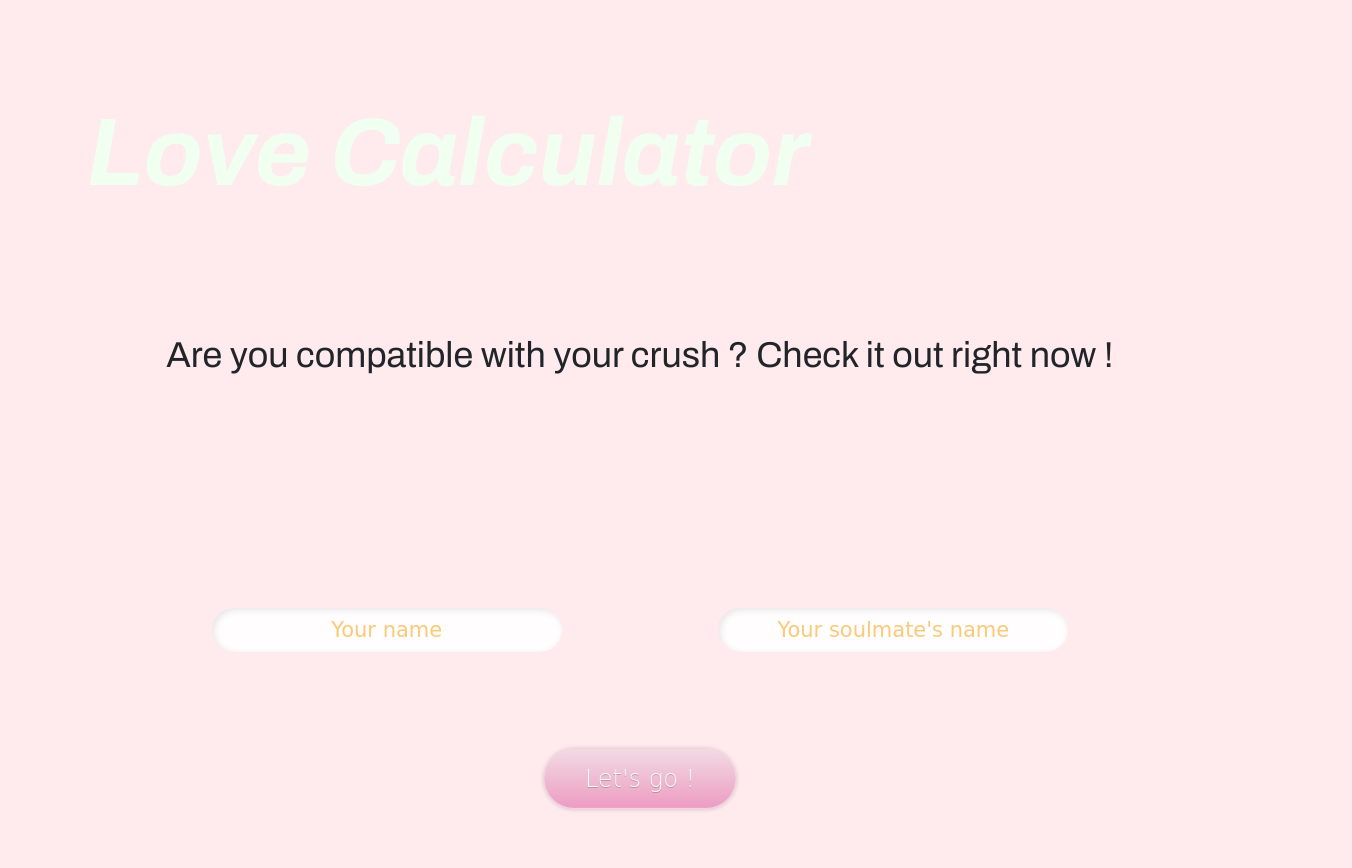
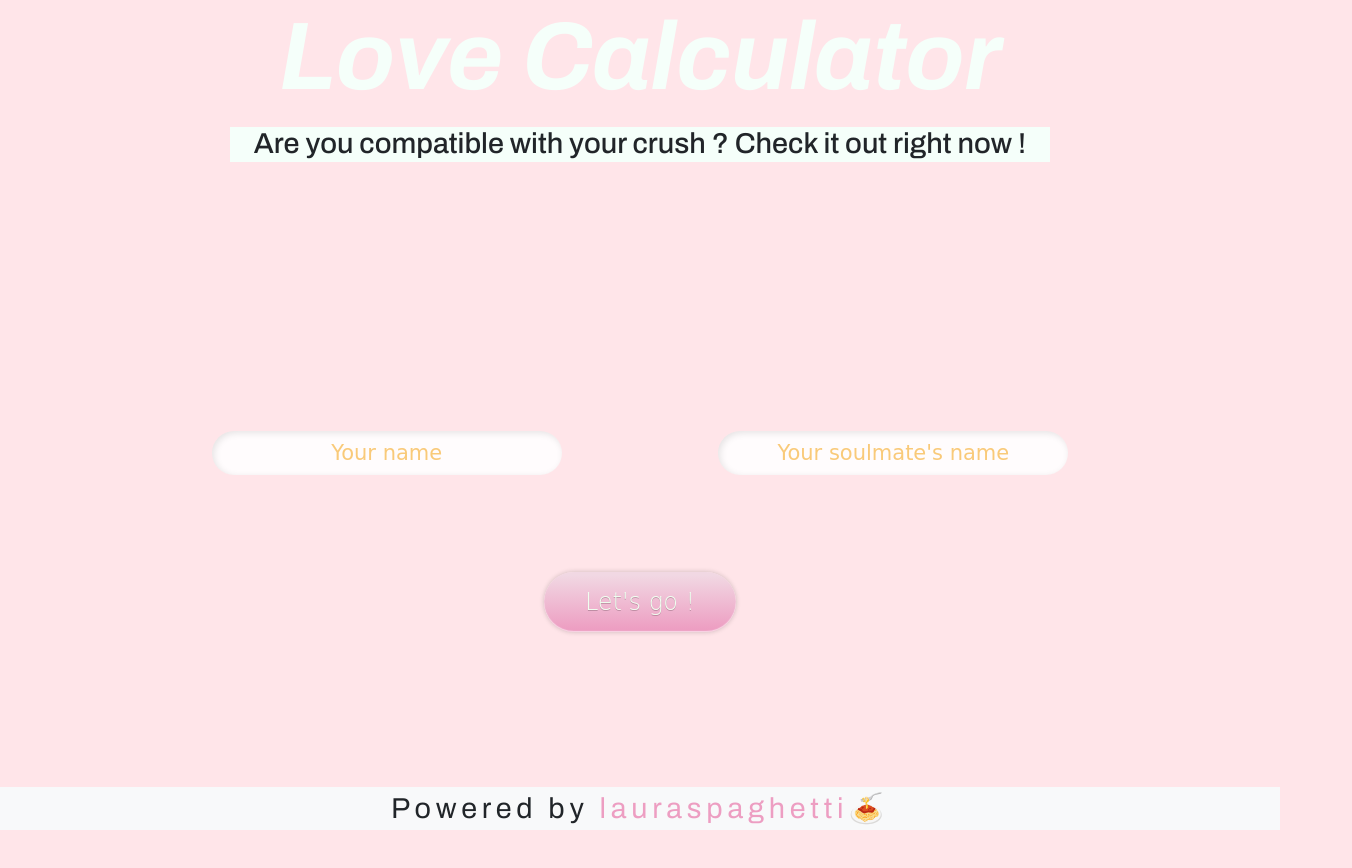
Before and after one commit to lauraspaghetti/love-calculator, a plain HTML site: page index.html in a window 1280 px wide. Shown: the top 868 px of the page, 1352 px wide, since content can reach past the window. After the commit the page ends 830 px from the top, so only its background shows below. Drawn offline with nearby package versions, Linux system fonts and the light colour scheme.

Commit message:
:lipstick::bug: style harmonized & bug fixed
- An unessesary horizontal scrollbar was removed

- Footer & header styles matched & their content is now centered

```diff
--- a/assets/css/love_calculator.css
+++ b/assets/css/love_calculator.css
@@ -7,15 +7,15 @@
     box-sizing                      : border-box;
 }
 
-html, body{
+html, body, p{
     margin                          : 0;
     padding                         : 0;
-    height                          :100%;
+    height                          : 100%;
     font-size                       : 1.5rem;
 }
 
 body{
-    background-color                : #ffc0cb52;
+    background-color                : #ffc0cb69;
 }
 
 img{
@@ -23,13 +23,28 @@ img{
     height                          : auto;
 }
 
+a{
+    text-decoration                 : none;
+    color                           : rgba(237,158,194,1);;
+}
+
+a:hover{
+    text-decoration                 : none;
+    color                           : moccasin;
+}
+
 .container{
     max-width                       : 1200px;
+}
+
+.container-md{
+    max-width                       : 850px;
 }
 
 .hidden{
     display                         : none;
 }
+
 
 
 /********************************************
@@ -38,29 +53,20 @@ img{
 
 /*font-family: 'Archivo', sans-serif;*/
 
-h1
-{
+h1{
     font-family                     : 'Archivo', sans-serif;
     font-size                       : 4rem;
     font-style                      : italic;
     font-weight                     : 700;
-    color                           : honeydew;
+    color                           : mintcream;
 }
 
-p, figcaption
-{
+h3, p, figcaption{
     font-family                     : 'Archivo', sans-serif;
-    font-size                       : 1.5rem;
+    font-size                       : 1.2rem;
 }
 
-
-footer p
-{
-    font-size                       : 2rem;
-}
-
-button
-{
+button{
     font-weight                     : 200;
     font-family                     : cursive, serif;
 }
@@ -69,49 +75,26 @@ button
 ******************* HEADER ******************
 *********************************************/
 
-header
-{
-    /* background                   : url("../img/camelia-1.jpg"); */
-    background-position             : center;
-    width                           : 100%;
-    height                          : 35%;
+header{
+    margin-bottom                   : 2.8rem;
 }
 
-
-header h1
-{
-
-    padding-top                     : 4rem;
-    margin-left                     : 3rem;
+header div:nth-of-type(1){
+    text-align                      : center;
 }
 
+header h3{
+    background-color                : mintcream;
+    font-size                       : 1.2rem;
+}
 
 /********************************************
 ******************* MAIN ********************
 *********************************************/
 
-/**
-** SECTION 1
-**/
+/*** SECTION 1 ***/
 
-#presentation
-{
-    margin-top                      : 2rem;
-    text-align                      : center;
-}
-
-#presentation img
-{
-    width                           : 22%;
-    border-radius                   : 50px 55%;
-    margin-bottom                   : 1.5rem;
-}
-
-/**
-** SECTION 2
-**/
-
-/**Form**/
+/** Form **/
 
 #lovers-form{
     text-align                      : center;
@@ -145,11 +128,9 @@ form div:only-child{
     justify-content                 : space-evenly;
 }
 
-/**
-** SECTION 3
-**/
+/*** SECTION 2 ***/
 
-section:nth-of-type(3){
+section:nth-of-type(2){
     margin-top                      : 30px;
 }
 
@@ -160,8 +141,7 @@ section:nth-of-type(3){
     justify-content                 : center;
 }
 
-#compatibility
-{
+#compatibility{
     margin-bottom                   : 2.5rem;
     margin-right                    : 13px;
     position                        : relative;
@@ -169,6 +149,7 @@ section:nth-of-type(3){
     transform                       : rotate(-45deg);
     color                           : honeydew;
     text-align                      : center;
+    font-size                       : 1.5rem;
 }
 
 .love-btn{
@@ -202,8 +183,7 @@ section:nth-of-type(3){
 
 
 .heart-shape::before,
-.heart-shape::after
-{
+.heart-shape::after{
   position                          : absolute;
   width                             : 4rem;
   height                            : 4rem;
@@ -212,15 +192,13 @@ section:nth-of-type(3){
   background-color                  : rgba(237,158,194, 1);
 }
 
-.heart-shape::before
-{
+.heart-shape::before{
   bottom                            : 0px;
   left                              : -2rem;
   background                        : linear-gradient(85deg, rgba(241,216,227,1) 8%, rgba(237,158,194,1) 35%);
 }
 
-.heart-shape::after
-{
+.heart-shape::after{
   top                               : -2rem;
   right                             : 0px;
   background                        : linear-gradient(170deg, rgba(241,216,227,1) 8%, rgba(237,158,194,1) 35%);
@@ -233,7 +211,8 @@ figure img{
 }
 
 figcaption{
-    font-size: 1rem;
+    font-size                       : 1rem;
+    background-color                : rgba(245, 255, 250, 0.393);
 }
 
 
@@ -241,21 +220,7 @@ figcaption{
 ******************* FOOTER ******************
 *********************************************/
 
-footer
-{
-    margin-top: 5rem;
-    background-position             : center;
-    width                           : 100%;
-    height                          : auto;
-    padding-bottom                  : 2rem;
-    padding-top                     : 2rem;
+footer{
+    text-align                      : center;
+    letter-spacing                  : 0.2rem;
 }
-
-footer p
-{
-    color                           : honeydew;
-    margin-left                     : 2rem;
-    padding-left: 1rem;
-    width                           : 43%;
-    background-color                : rgba(0, 0, 0, 0.4);
-}
--- a/index.html
+++ b/index.html
@@ -11,17 +11,16 @@
 </head>
 <body>
     <header>
-        <h1 class="col">Love Calculator</h1>
+        <div class="container">
+            <h1>Love Calculator</h1>
+            <div class="container-md">
+                <h3>Are you compatible with your crush ? Check it out right now !</h3>
+            </div>
+        </div>
     </header>
     <main class="container">
-        <section>
-            <div id="presentation" class="col-sm-12">
-                <p>Are you compatible with your crush ? Check it out right now !</p>
-            </div>
-        </section>
         <section class="container">
             <form id='lovers-form' class="row">
-                <!-- <img src="assets/img/yellow-circle.png" alt="divination circle"> -->
                 <div class='col-12'>
                     <div class="row">
                         <input class="form-control-sm" type='text' id='name1' name='name1' placeholder='Your name' value=''>
@@ -41,7 +40,9 @@
                 <div class="col-12">
                     <figure>
                         <img src="" alt="">
-                        <figcaption></figcaption>
+                        <div class="container-md">
+                            <figcaption></figcaption>
+                        </div>
                     </figure>
                 </div>
                 <div class="col-12">
@@ -50,13 +51,10 @@
             </div>
         </section>
     </main>
-    <footer>
-        <p>Powered by lauraspaghetti 🌺</p>
+    <footer class="container-fluid bg-light">
+        <p>Powered by <a href="https://github.com/lauraspaghetti">lauraspaghetti</a>🍝</p>
     </footer>
-
-    <script src='main.js'></script>
-    <script src='functions.js'></script>
-
-
 </body>
+<script src='main.js'></script>
+<script src='functions.js'></script>
 </html>
```
Also changed, not shown: 1 other file.
